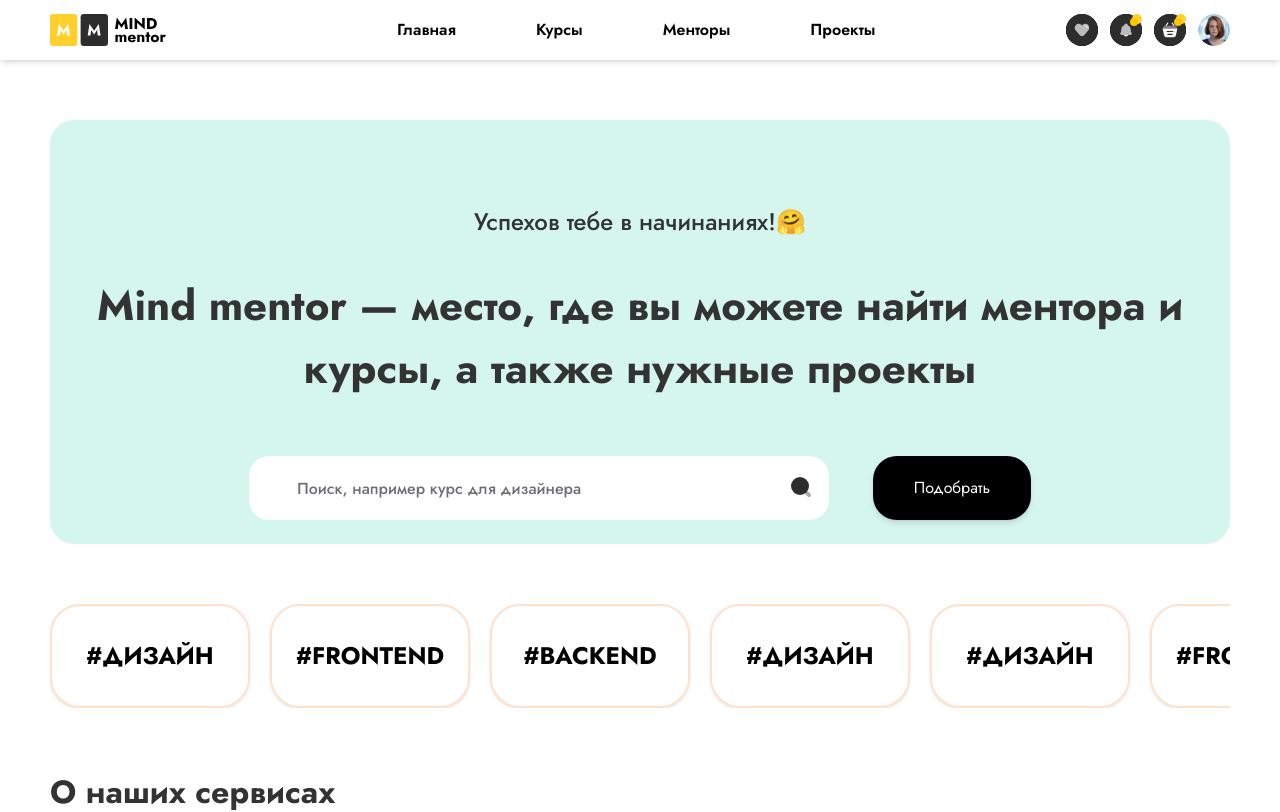
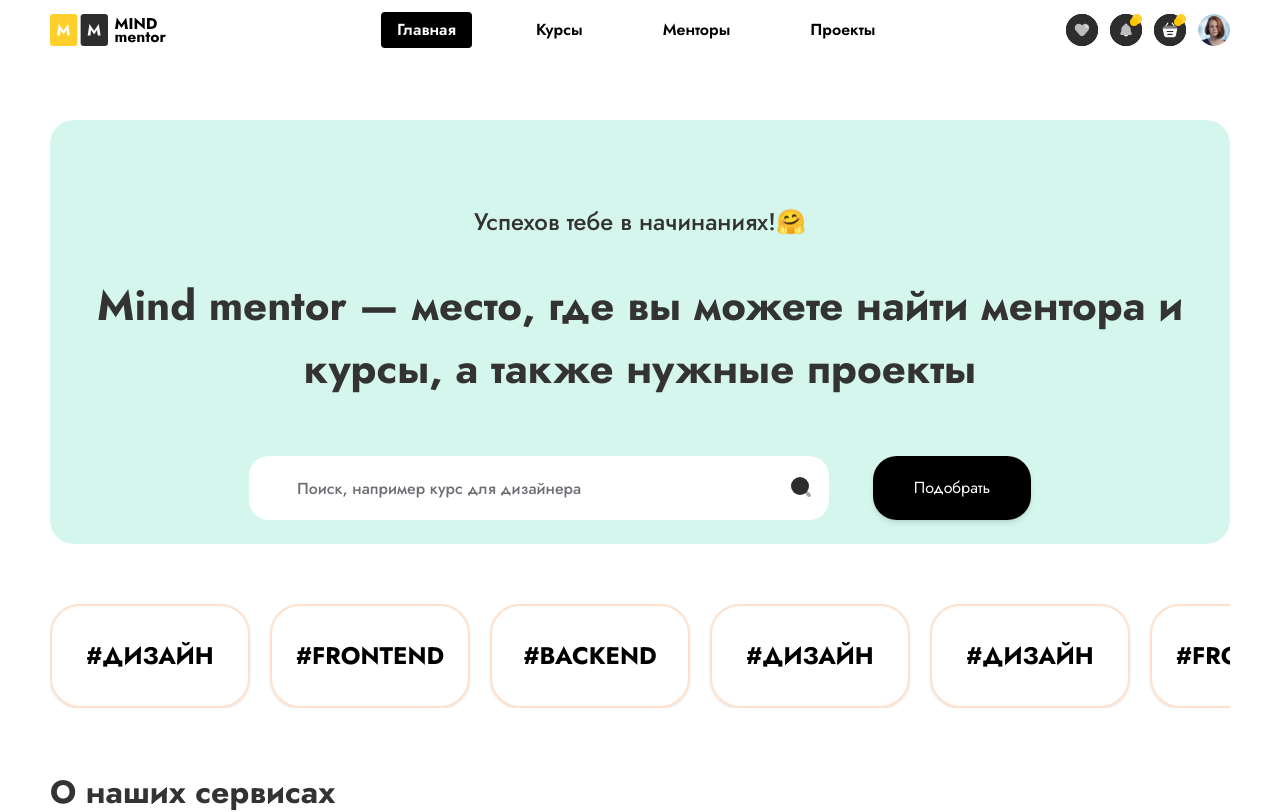
Before and after one commit to BAKYTq1/Mind-mentor, a React (Vite) app: page / in a window 1280 px wide. Shown: the top 812 px of the page. Built offline with nearby package versions, Linux system fonts and the light colour scheme.

Commit message:
added Header

```diff
--- a/src/components/Header/Header.jsx
+++ b/src/components/Header/Header.jsx
@@ -15,13 +15,30 @@ export default function Header() {
     const [activeMenu, setActiveMenu] = useState("Главная");
     const [isOpen, setIsOpen] = useState(false);
     const menuItems = ["Главная", "Курсы", "Менторы", "Проекты"];
+
+    const getPath = (item) => {
+        switch (item) {
+            case "Главная":
+                return "/";
+            case "Курсы":
+                return "/courses";
+            case "Менторы":
+                return "/mentors";
+            case "Проекты":
+                return "/projects";
+            default:
+                return "/";
+        }
+    };
+
     return (
-        <header className="w-full bg-white px-4 py-3 shadow-md relative">
+        <header className="w-full bg-white px-4 py-3 relative">
             <div className="container mx-auto flex items-center justify-between">
                 <div className="flex items-center gap-2">
                     <button
                         className="lg:hidden block mr-2"
                         onClick={() => setIsOpen(!isOpen)}
+                        aria-label="Toggle menu"
                     >
                         {isOpen ? <X size={24} /> : <Menu size={24} />}
                     </button>
@@ -30,22 +47,13 @@ export default function Header() {
 
                 <nav className="hidden lg:flex gap-12 font-semibold ml-10">
                     {menuItems.map((item) => (
-                        <Link
-                            to={
-                                item === "Менторы"
-                                    ? "/mentors"
-                                    : item === "Главная"
-                                        ? "/"
-                                        : item === "Проекты"
-                                            ? "/projects"
-                                            : "/courses"
-                            }
-                            key={item}
-                        >
+                        <Link to={getPath(item)} key={item}>
                             <button
                                 onClick={() => setActiveMenu(item)}
                                 className={`px-4 py-1.5 rounded transition ${
-                                    activeMenu === item ? "bg-gray-800 text-black" : "text-black"
+                                    activeMenu === item
+                                        ? "bg-black text-white"
+                                        : "bg-white text-black hover:bg-gray-100"
                                 }`}
                             >
                                 {item}
@@ -63,14 +71,16 @@ export default function Header() {
                         <span className="absolute top-1 right-1 bg-yellow-400 w-2 h-2 rounded-full" />
                     </div>
                     <div className="relative bg-black rounded-full w-8 h-8 flex items-center justify-center">
-                        <img src={glaw3} alt="calendar" className="w-[35px]" />
+                        <img src={glaw3} alt="chat" className="w-[35px]" />
                         <span className="absolute top-1 right-1 bg-yellow-400 w-2 h-2 rounded-full" />
                     </div>
-                   <Link to={'adminka'}><img src={glaw4} alt="avatar" className="w-8 h-8 rounded-full" /></Link>
+                    <Link to="/adminka">
+                        <img src={glaw4} alt="avatar" className="w-8 h-8 rounded-full" />
+                    </Link>
                 </div>
             </div>
 
-            {/* Мобильное меню (при 768px и меньше) */}
+            {/* Мобильное меню */}
             <div
                 className={`lg:hidden ${isOpen ? "block" : "hidden"} absolute top-full left-0 w-full bg-white py-4 z-10`}
             >
@@ -81,21 +91,16 @@ export default function Header() {
                 >
                     {menuItems.map((item) => (
                         <SwiperSlide key={item}>
-                            <Link
-                                to={
-                                    item === "Менторы"
-                                        ? "/mentors"
-                                        : item === "Главная"
-                                            ? "/"
-                                            : item === "Проекты"
-                                                ? "/projects"
-                                                : "/courses"
-                                }
-                            >
+                            <Link to={getPath(item)}>
                                 <button
-                                    onClick={() => setActiveMenu(item)}
+                                    onClick={() => {
+                                        setActiveMenu(item);
+                                        setIsOpen(false); // optionally close menu on selection
+                                    }}
                                     className={`whitespace-nowrap px-4 py-2 rounded font-semibold transition ${
-                                        activeMenu === item ? "bg-gray-800 text-white" : "text-black"
+                                        activeMenu === item
+                                            ? "bg-black text-white"
+                                            : "bg-white text-black hover:bg-gray-100"
                                     }`}
                                 >
                                     {item}
--- a/src/components/Mentor/style.scss
+++ b/src/components/Mentor/style.scss
@@ -75,7 +75,7 @@ h4{
     margin: 0 auto;
     width: 100%;
     padding-bottom: 10px;
-    background-color: transparent;
+
   }
  .swiper{
     gap: 20px !important;
@@ -119,12 +119,6 @@ h4{
     align-items: center;
     gap: 20px;
     margin-top: 20px;
-  }
-
-  button {
-    background-color: transparent;
-    border: none;
-    cursor: pointer;
   }
 
   h4 {
--- /dev/null
+++ b/src/components/Notfound/Notfound.jsx
@@ -0,0 +1,11 @@
+import React from 'react'
+
+function Notfound() {
+  return (
+    <div>
+      <h1>NotFound</h1>
+    </div>
+  )
+}
+
+export default Notfound
--- a/src/components/Projects/style.scss
+++ b/src/components/Projects/style.scss
@@ -81,7 +81,7 @@
     margin: 0 auto;
     width: 100%;
     height: 100%;
-    background-color: transparent;
+
 
     .swiper {
       width: 100%;
@@ -125,7 +125,7 @@
   }
 
   button {
-    background-color: transparent;
+
     border: none;
     cursor: pointer;
   }
```
Also changed, not shown: src/router.jsx (+6 -1 lines).
